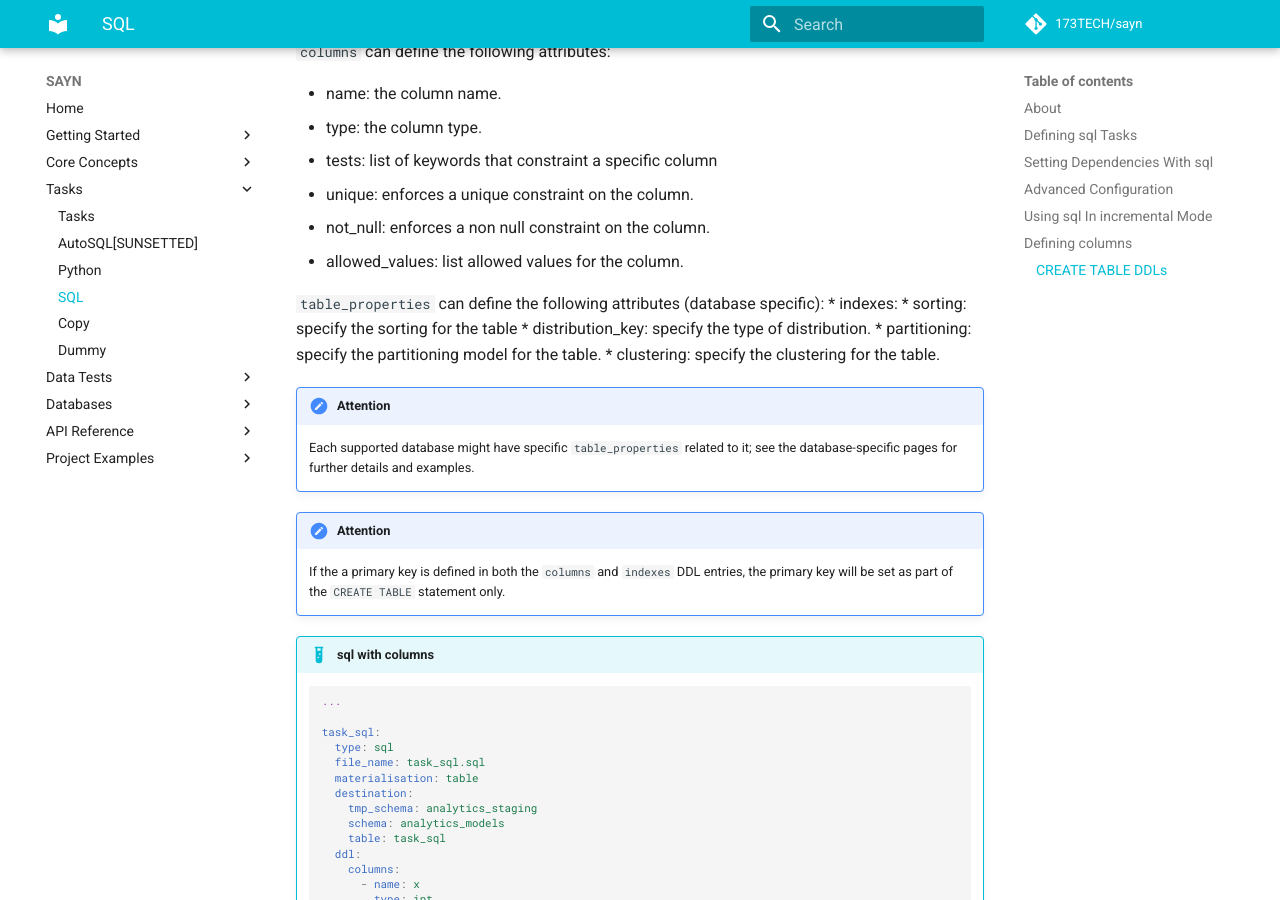
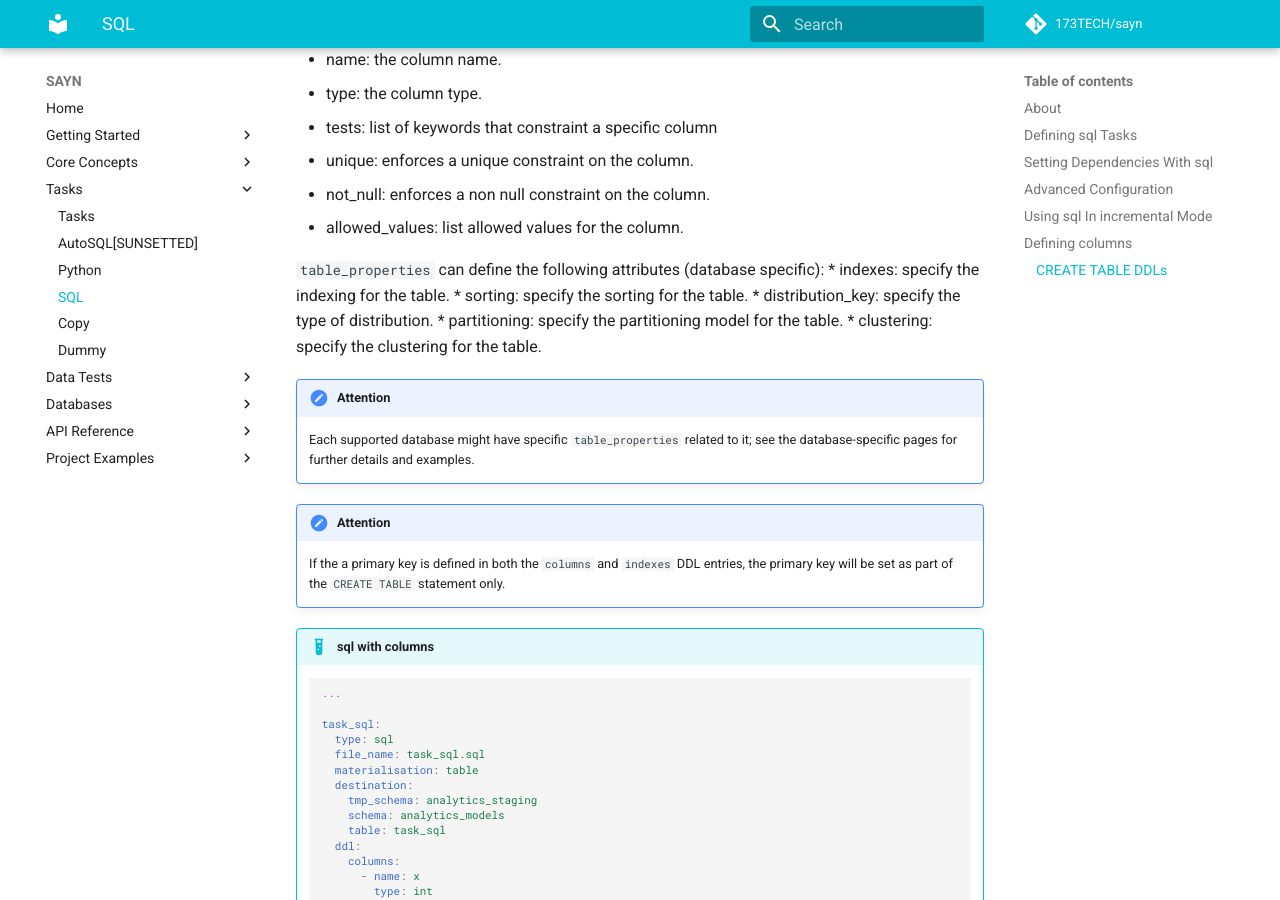
Before and after one commit to 173TECH/sayn, an MkDocs documentation site: the page built from docs/tasks/sql.md, in a window 1280 px wide and 900 px high, scrolled down 4898 px. Built offline with MkDocs 1.6.1 and Material for MkDocs 9.7.7, drawn with Linux system fonts in a browser that asks for light colours; comment, search, counter and statistics services are not loaded.

Commit message:
Fixes to docs (#208)

```diff
--- a/docs/tasks/sql.md
+++ b/docs/tasks/sql.md
@@ -172,8 +171,8 @@ SAYN also lets you control the CREATE TABLE statement if you need more specifica
   - allowed_values: list allowed values for the column.
 
 `table_properties` can define the following attributes (database specific):
-* indexes:
-* sorting: specify the sorting for the table
+* indexes: specify the indexing for the table.
+* sorting: specify the sorting for the table.
 * distribution_key: specify the type of distribution.
 * partitioning: specify the partitioning model for the table.
 * clustering: specify the clustering for the table.
```
Also changed, not shown: other parts of docs/tasks/sql.md (+0 -1 lines).
